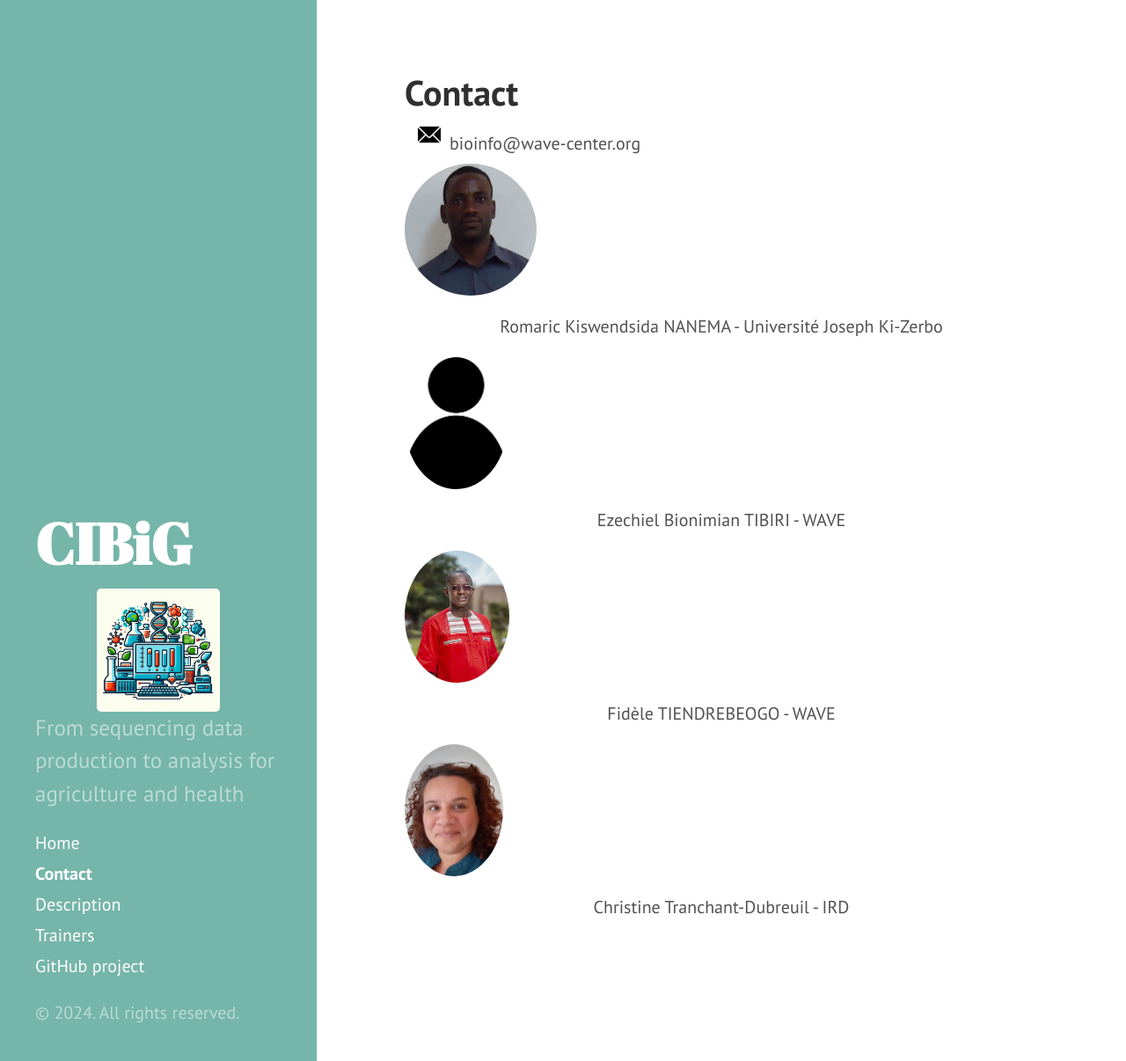
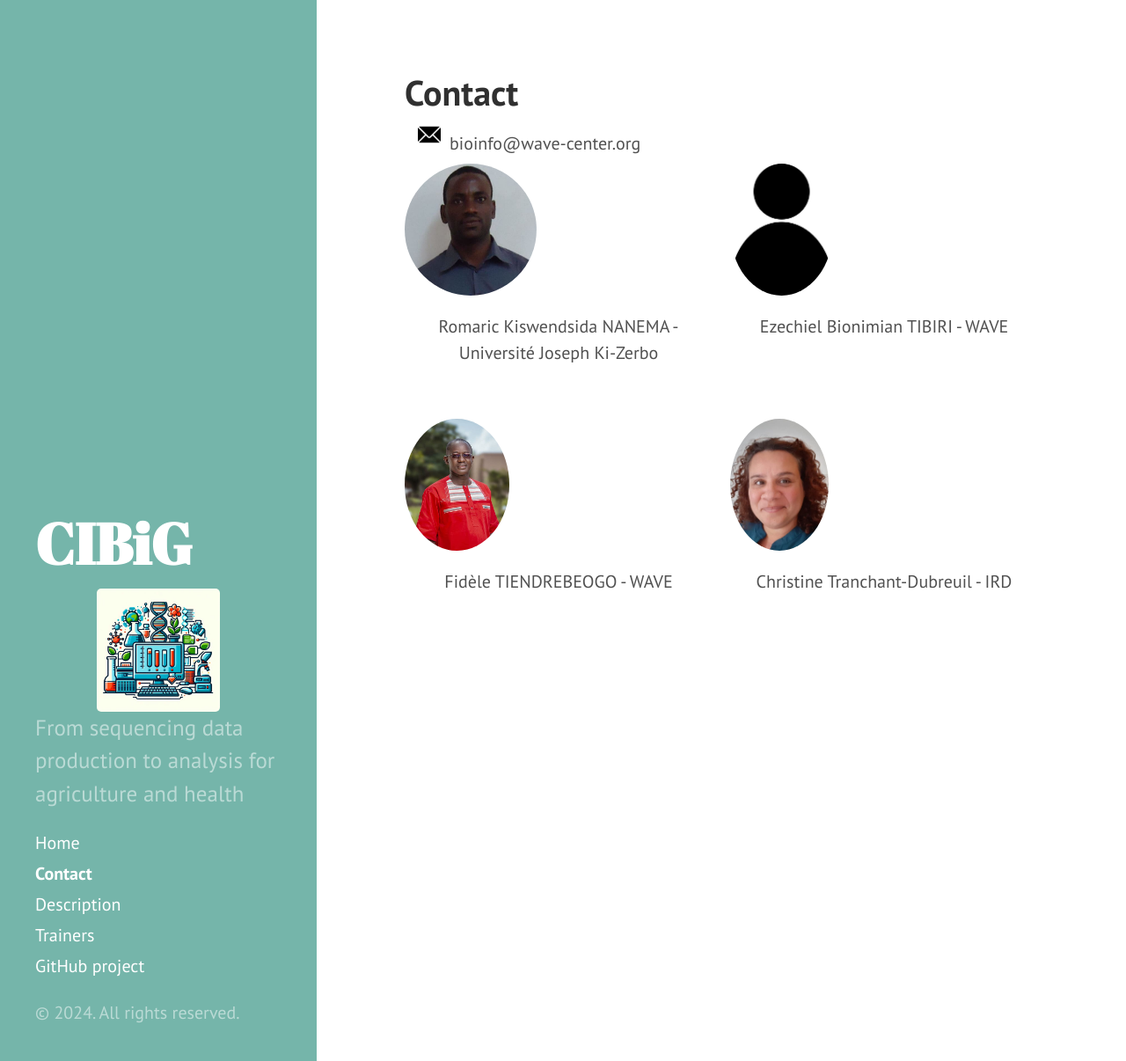
Before and after one commit to CIBiG-Course/CIBiG-course.github.io, a Jekyll site: the page built from docs/contact.md, in a window 1280 px wide and 1206 px high. Shown: the whole window at 88% size. Built offline with Jekyll 4.4.1, drawn with Linux system fonts in a browser that asks for light colours.

Commit message:
Update contact page

```diff
--- a/docs/contact.md
+++ b/docs/contact.md
@@ -3,15 +3,18 @@ layout: page
 title: Contact
 ---
 
+
 <div style="display: flex; align-items: center;">
 <div style="margin-left: 15px; margin-right: 10px;">
 <img src="public/icon_email-5.png">
 </div>
+
 <div>
  bioinfo@wave-center.org
 </div>
 </div>
 
+<div style="display: flex; flex-wrap: wrap; gap: 20px; justify-content: space-between;">
 <div style="flex: 1 1 calc(50% - 20px); text-align: center; margin-bottom: 20px;">
     <img src="public/trainer_romaric.jpeg" style="height: 150px; border-radius: 50%;">
     <p>Romaric Kiswendsida NANEMA - Université Joseph Ki-Zerbo</p>
@@ -31,3 +34,5 @@ title: Contact
     <img src="public/trainer_christine_tranchant.jpeg" style="height: 150px; border-radius: 50%;">
     <p>Christine Tranchant-Dubreuil - IRD</p>
   </div>
+
+</div>
```
